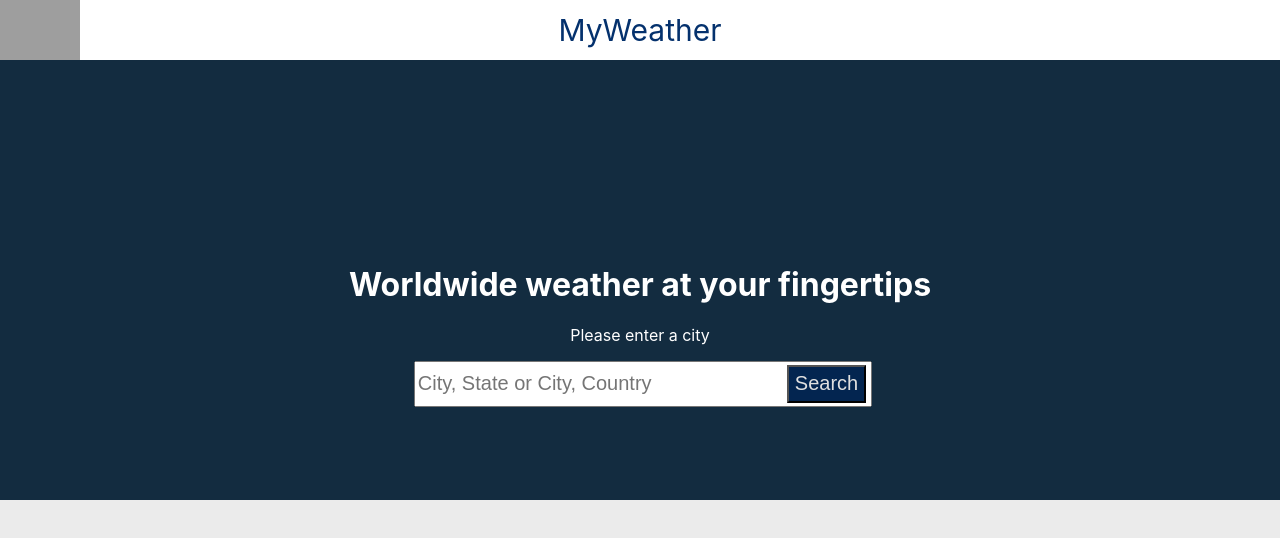
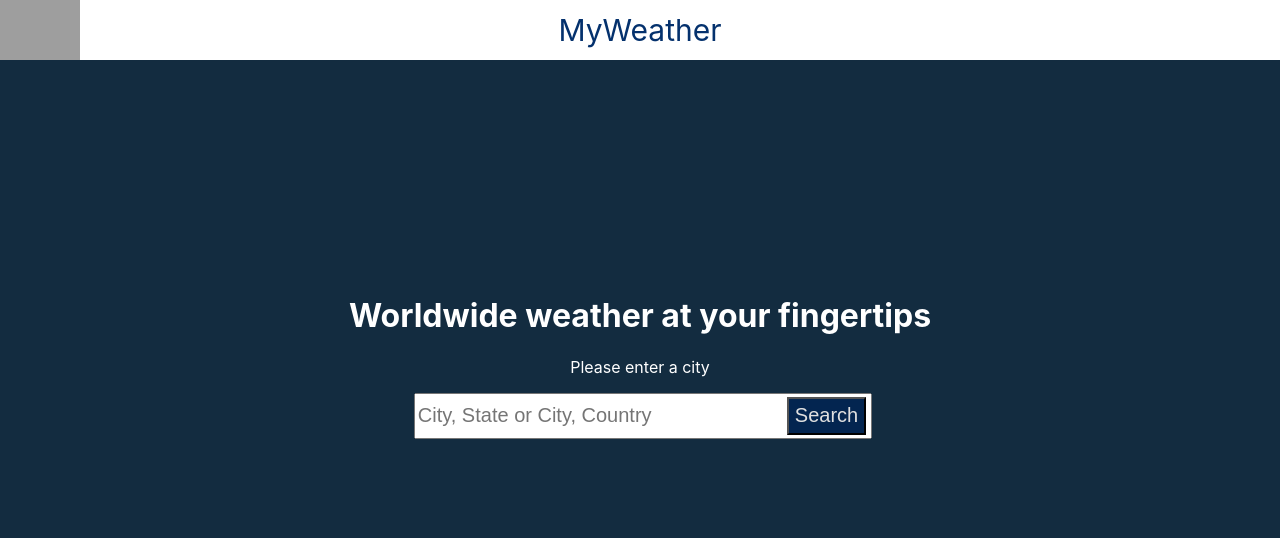
Before and after one commit to bourdear/react-weather-app, a React (Create React App) app: page / in a window 1280 px wide. Shown: the top 538 px of the page. Built offline with nearby package versions, Linux system fonts and the light colour scheme; grey boxes are pictures that could not be loaded.

Commit message:
Fix drifting div

```diff
--- a/src/App.css
+++ b/src/App.css
@@ -10,13 +10,12 @@ html, body {
   display: flex;
   justify-content: center;
   align-items: center;
-  height: 100vh;
   flex-direction: column;
 }
 
 #App {
   text-align: center;
-  margin-top: -150px;
+  margin-top: 275px;
 }
 
 .App-logo {
@@ -105,7 +104,7 @@ img {
 #all-weather-parent {
   text-align: center;
   z-index: 1;
-  margin-top: 50px;
+  margin-top: 125px;
   width: 85%;
 }
 
@@ -121,10 +120,9 @@ img {
 
 #gray-div {
   background-color: rgb(235, 235, 235);
-  height: 300px;
+  height: 40vh;
   width: 100%;
-  bottom: 0;
-  position: absolute;
+  margin-top: -200px;
   z-index: 0;
 }
 
@@ -133,5 +131,5 @@ img {
 }
 
 #forecast-div {
-  margin-top: 425px;
+  margin-top: 400px;
 }
--- a/src/App.js
+++ b/src/App.js
@@ -187,8 +187,10 @@ function App() {
           </div>
         </div>
       }
+      {showData &&
       <div id="gray-div"></div>
-    </div>
+      }
+      </div>
   )
 }
 
```
